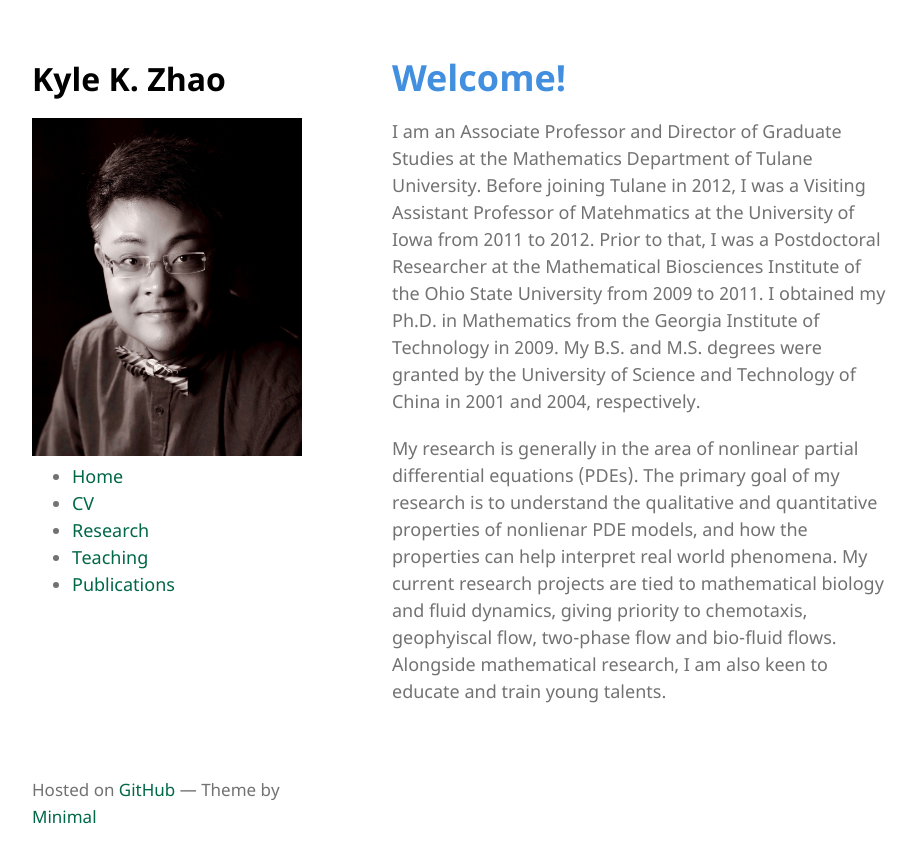
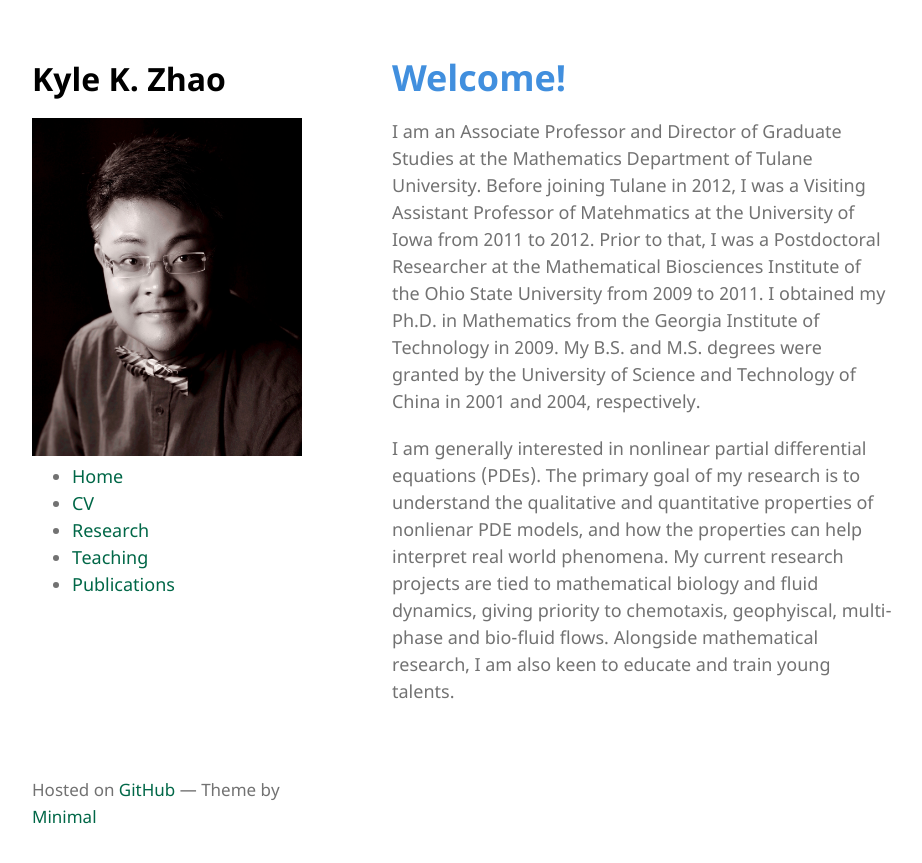
Before and after one commit to kylekunzhao/kylekunzhao.github.io, a Jekyll site: the page built from index.md, in a window 1280 px wide. Shown: the top 863 px of the page, without its empty margins (178-1100 px from the left). Built offline with Jekyll 4.4.1, drawn with Linux system fonts in a browser that asks for light colours.

Commit message:
Update index.md

```diff
--- a/index.md
+++ b/index.md
@@ -12,8 +12,8 @@ Prior to that, I was a Postdoctoral Researcher at the Mathematical Biosciences I
 from 2009 to 2011. I obtained my Ph.D. in Mathematics from the Georgia Institute of Technology in 2009. My B.S. and M.S.
 degrees were granted by the University of Science and Technology of China in 2001 and 2004, respectively.
 
-My research is generally in the area of nonlinear partial differential equations (PDEs). The primary goal of my research is to
+I am generally interested in nonlinear partial differential equations (PDEs). The primary goal of my research is to
 understand the qualitative and quantitative properties of nonlienar PDE models, and how the properties can help interpret
 real world phenomena. My current research projects are tied to mathematical biology and fluid dynamics, giving priority to
-chemotaxis, geophyiscal flow, two-phase flow and bio-fluid flows. Alongside mathematical research, I am also keen to educate
+chemotaxis, geophyiscal, multi-phase and bio-fluid flows. Alongside mathematical research, I am also keen to educate
 and train young talents.
```
